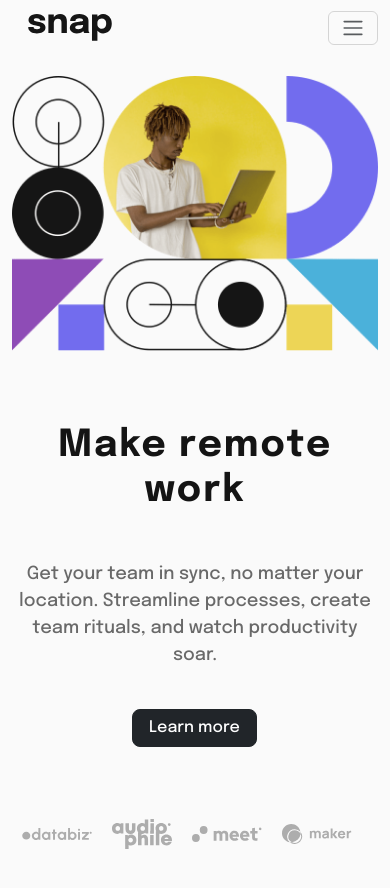
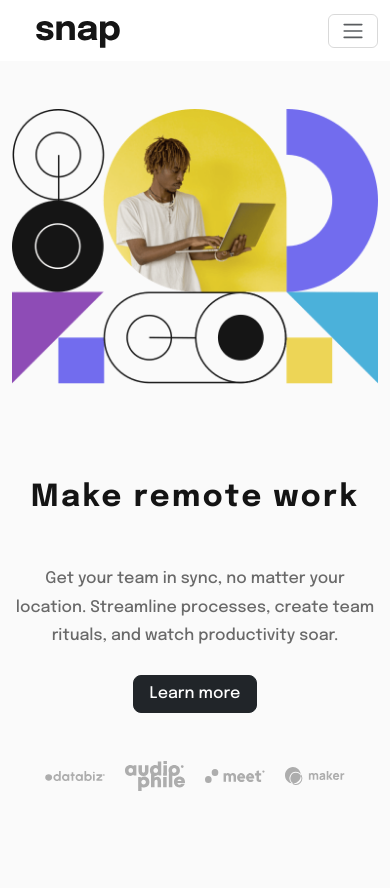
Before and after one commit to niniola-creator/frontend_mentor-snap, a plain HTML site: page index.html in a window 390 px wide. After the commit the page ends 844 px from the top, so only its background shows below. Drawn offline with nearby package versions, Linux system fonts and the light colour scheme.

Commit message:
Add files via upload

```diff
--- a/index.html
+++ b/index.html
@@ -16,7 +16,7 @@
       margin: 0;
       padding: 0;
       box-sizing: border-box;
-    background-color: hsl(0, 0%, 98%);
+
     }
 
 
@@ -27,6 +27,7 @@
 
     body {
       font-family: 'Epilogue';
+      background-color: hsl(0, 0%, 98%);
 
 
     }
@@ -44,6 +45,14 @@ p{
       text-align: justify;
 
     }
+    .navbar {
+      background-color: #fff;
+      transition: background-color 0.3s ease, box-shadow 0.3s ease;
+    }
+
+    .navbar.shadow {
+      box-shadow: 0 2px 8px rgba(0, 0, 0, 0.1);
+    }
 
     .nav-link, span{
       color: hsl(0, 0%, 41%);
@@ -53,6 +62,7 @@ p{
     #button{
       color: hsl(0, 0%, 41%);
       font-size: medium;
+      display: flex;
     }
 
     #button:hover{
@@ -60,7 +70,20 @@ p{
     }
 
     #heading{
-    color: hsl(0, 0%, 8%) ;
+      color: hsl(0, 0%, 8%);
+      text-align: left;
+      font-size: 3.5rem;
+      width: 100%;
+      font-weight: 500;
+      letter-spacing: 0.15rem;
+      padding: 0;
+      margin: 0 auto;
+
+    }
+
+    #texts {
+      font-size: 1rem;
+      line-height: 1.8rem;
     }
 
     #desktop-img{
@@ -88,72 +111,83 @@ p{
 
     }
 
-.attribution {
-  font-size: 11px;
+
+    form.d-flex {
+      align-items: center;
+      flex-wrap: wrap;
+    }
+
+    #img img {
+      max-width: 100%;
+      height: auto;
+      margin-bottom: 10px;
+    }
+
+
+    @media (max-width: 991px) {
+
+      .navbar-nav {
         text-align: center;
       }
 
-
-.attribution a {
-  color: hsl(228, 45%, 44%);
+      form.d-flex {
+        justify-content: center;
+        margin-top: 1rem;
       }
 
-
-@media (max-width: 768px) {
-    #desktop-img {
-        display: none;
+      #button {
+        margin-left: 0;
+        margin-top: 0.5rem;
       }
 
-    #mobile-img {
-        display: flex;
-        position: relative;
-        top: 0;
-        margin-top: 20px;
-        z-index: 10;
-    }
+      #heading {
+      text-align: center;
+      font-size: 1.9rem;
 
-    .container{
-        position: absolute;
-        display: flex;
-    }
-
-    #heading, p{
-        position: relative;
-        top: 250px;
-        text-align: center;
-
-    }
-    p{
-        font-size: 18px;
       }
 
       br{
         display: none;
       }
 
-    #buttons{
-        position: relative;
-        top: 250px;
-        margin-left: 120px;
-
+      #texts {
+        font-size: 1rem;
+        text-align: center;
       }
 
-    #img{
-        position: relative;
-        top: 250px;
-        margin-left: 10px;
+      .text-start {
+        text-align: start !important;
+      }
+
+      #buttons {
+        display: block;
+        margin: 1rem auto;
+      }
+
+      #img {
+        text-align: center;
+      }
+
+      #desktop-img {
+        display: none;
+      }
+
+      #mobile-img {
+        display: block;
       }
 
     }
 
+  </style>
 
-    </style>
 </head>
+
 <body>
+
   <nav class="navbar navbar-expand-lg sticky-top">
     <div class="container-fluid">
       <a class="navbar-brand" href="#">
-            <img class="mx-3" src="logo.svg">
+            <img class="mx-4 mt-2" src="logo.svg">
       </a>
       <button class="navbar-toggler" type="button" data-bs-toggle="collapse" data-bs-target="#navbarSupportedContent" aria-controls="navbarSupportedContent" aria-expanded="false" aria-label="Toggle navigation">
         <span class="navbar-toggler-icon"></span>
@@ -161,25 +195,24 @@ p{
       <div class="collapse navbar-collapse" id="navbarSupportedContent">
         <ul class="navbar-nav me-auto mb-2 mb-lg-0">
           <li class="nav-item dropdown ">
-                    <a class="nav-link"  href="#" role="button" data-bs-toggle="dropdown" aria-expanded="false">
-                      Features<img class="mx-1" src="icon-arrow-down.svg"></a>
+            <a class="nav-link"  href="#" role="button" data-bs-toggle="dropdown" aria-expanded="false">Features<img class="mx-1" src="icon-arrow-down.svg"></a>
+
           <ul class="dropdown-menu shadow-lg">
               <li><a class="dropdown-item " href="#"><img class="mb-1 pe-1 me-1" src="icon-todo.svg">Todo List</a></li>
               <li><a class="dropdown-item " href="#"><img class="mb-1 pe-1 me-1" src="icon-calendar.svg">Calendars</a></li>
               <li><a class="dropdown-item " href="#"><img class="mb-1 pe-1 me-2 " src="icon-reminders.svg">Reminders</a></li>
               <li><a class="dropdown-item " href="#"><img class="mb-1 me-2 " src="icon-planning.svg">Planning</a></li>
+
           </ul>
-                </li>
+
+
           <li class="nav-item dropdown">
-                        <a class="nav-link" href="#" role="button" data-bs-toggle="dropdown" aria-expanded="false">
-                          Company<img class="mx-1" src="icon-arrow-down.svg">
-                        </a>
+            <a class="nav-link" href="#" role="button" data-bs-toggle="dropdown" aria-expanded="false">Company<img class="mx-1" src="icon-arrow-down.svg"></a>
+
             <ul class="dropdown-menu shadow-lg ">
-
               <li class="items "><a class="dropdown-item" href="#">History</a></li>
               <li class="items "><a class="dropdown-item" href="#">Our team</a></li>
               <li class="items "><a class="dropdown-item" href="#">Blog</a></li>
-
             </ul>
           </li>
 
@@ -187,60 +220,60 @@ p{
             <a class="nav-link " href="#">Careers</a>
           </li>
           <li class="nav-item">
-                  <a class="nav-link " href="#">About</a>
+            <a class="nav-link mx-2" href="#">About</a>
           </li>
         </ul>
-            <form class="d-flex  "  role="button">
-                <span class="navbar nav-item fw-medium">
-                  Login
-                </span>
-              <button class="btn btn-outline-dark mx-5 rounded-3 px-4 my-1 fw-medium" id="button" type="submit">Register</button>
+        <form class="d-flex justify-content-lg-end justify-content-center mx-5 mt-lg-0 flex-column flex-lg-row align-items-center gap-2" role="button">
+          <span class="navbar nav-item fw-medium mx-4">Login</span>
+          <button class="btn btn-outline-dark rounded-3 px-3 fw-medium" id="button" type="submit">Register</button>
         </form>
-          </div>
     </div>
   </nav>
 
 
 
-    </div>
-
   <div class="container">
     <div class="row">
       <div class="col-12 col-lg-6 col-sm-6">
+        <div class="row order-1 order-lg-2 py-5" >
+          <img id="desktop-img" class="img-fluid pb-5" src="image-hero-desktop.png">
+          <img id="mobile-img" class="img-fluid" src="image-hero-mobile.png">
+        </div>
+
         <div class="text-start mt-5">
-              <h2 id ="heading" class="display-3  " style="font-weight: 500; letter-spacing: 0.12rem; padding-top: 70px;">
-                <strong>Make<br> remote work</strong>
-              </h2>
+          <h2 id ="heading" class="display-1">
+            <strong>Make<br> remote work</strong></h2>
         </div>
 
         <div class ="text">
           <p id= "texts" class=" mt-5">Get your team in sync, no matter your location.<br> Streamline processes, create team rituals, and<br> watch productivity soar.</p>
           <button type="button" id="buttons" class="btn btn-dark mt-4 mb-4 rounded-3 px-3">Learn more</button>
         </div>
-              <div class="img-fluid mt-5 pb-5" id="img">
-                <img src="client-databiz.svg" class="me-2 " width="70px" alt="...">
-                <img src="client-audiophile.svg" class="mx-2" width="60px" alt="...">
-                <img src="client-meet.svg" class="mx-2" width="70px" alt="...">
-                <img src="client-maker.svg" class=" mx-2" width="70px" alt="...">
-
+        <div class="img-fluid mt-5" id="img">
+          <img src="client-databiz.svg" class="mx-2 img-fluid" width="60px" alt="...">
+          <img src="client-audiophile.svg" class="mx-2 img-fluid" width="60px" alt="...">
+          <img src="client-meet.svg" class="mx-2 img-fluid" width="60px" alt="...">
+          <img src="client-maker.svg" class=" mx-2 img-fluid" width="60px" alt="...">
         </div>
       </div>
-
-        </div>
-
-      </div>
-
-
-      <div id="container1" class="container">
-        <div class="row" >
-          <img id="desktop-img" class="img-fluid pb-5" src="image-hero-desktop.png">
-          <img id="mobile-img" class="img-fluid" src="image-hero-mobile.png">
-
     </div>
   </div>
 
 
 
+
+
+
+  <script>
+    window.addEventListener('scroll', function () {
+    const navbar = document.querySelector('.navbar');
+    if (window.scrollY > 10) {
+      navbar.classList.add('shadow');
+    } else {
+      navbar.classList.remove('shadow');
+    }
+  });
+  </script>
   <script src="https://cdn.jsdelivr.net/npm/@popperjs/core@2.11.8/dist/umd/popper.min.js" integrity="sha384-I7E8VVD/ismYTF4hNIPjVp/Zjvgyol6VFvRkX/vR+Vc4jQkC+hVqc2pM8ODewa9r" crossorigin="anonymous"></script>
   <script src="https://cdn.jsdelivr.net/npm/bootstrap@5.3.3/dist/js/bootstrap.min.js" integrity="sha384-0pUGZvbkm6XF6gxjEnlmuGrJXVbNuzT9qBBavbLwCsOGabYfZo0T0to5eqruptLy" crossorigin="anonymous"></script>
 
```
Lines whose indentation alone changed are shown as unchanged.
